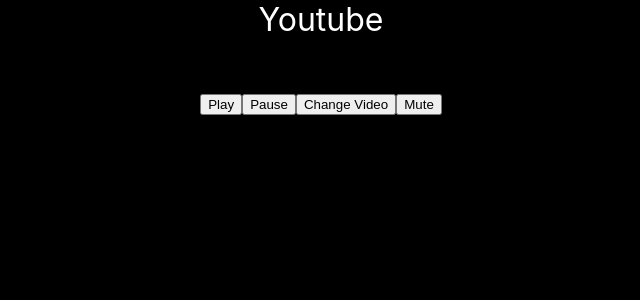
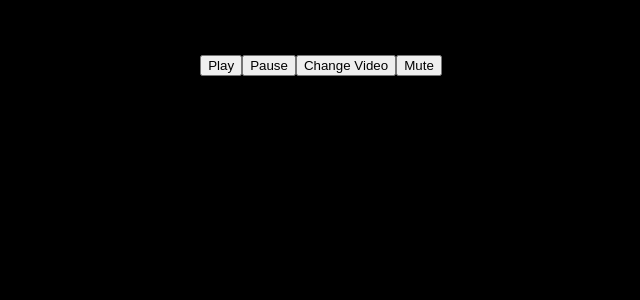
Before and after one commit to da1x/youtubesyncplayer-react, a React (Create React App) app: page / in a window 1280 px wide. Shown: the top 300 px of the page, without its empty margins (319-959 px from the left). Built offline with nearby package versions, Linux system fonts and the light colour scheme.

Commit message:
update before branh

```diff
--- a/src/App.js
+++ b/src/App.js
@@ -6,7 +6,6 @@
   render() {
     return (
       <div className="App">
-        Youtube
         <YoutubePlayer videoId="IHNzOHi8sJs" />
       </div>
     );
```
